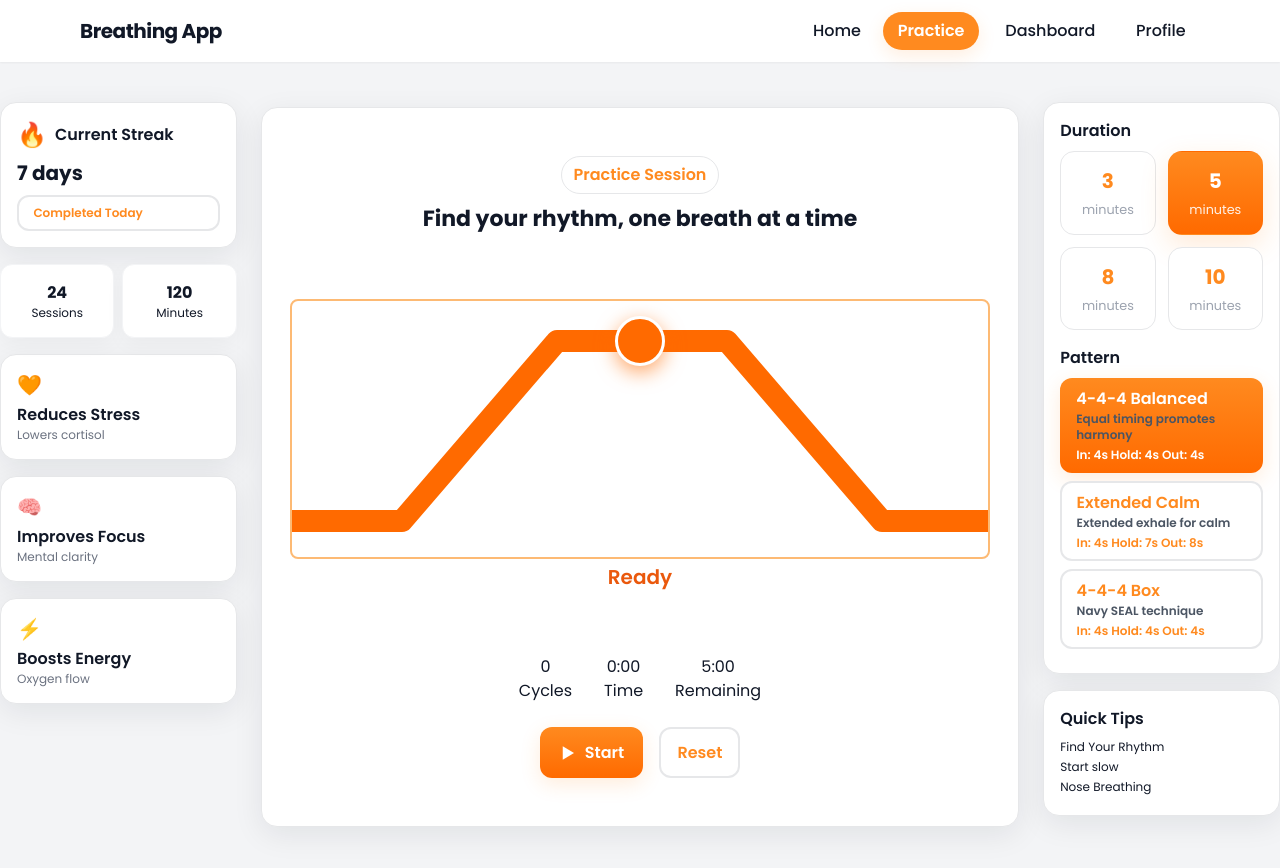
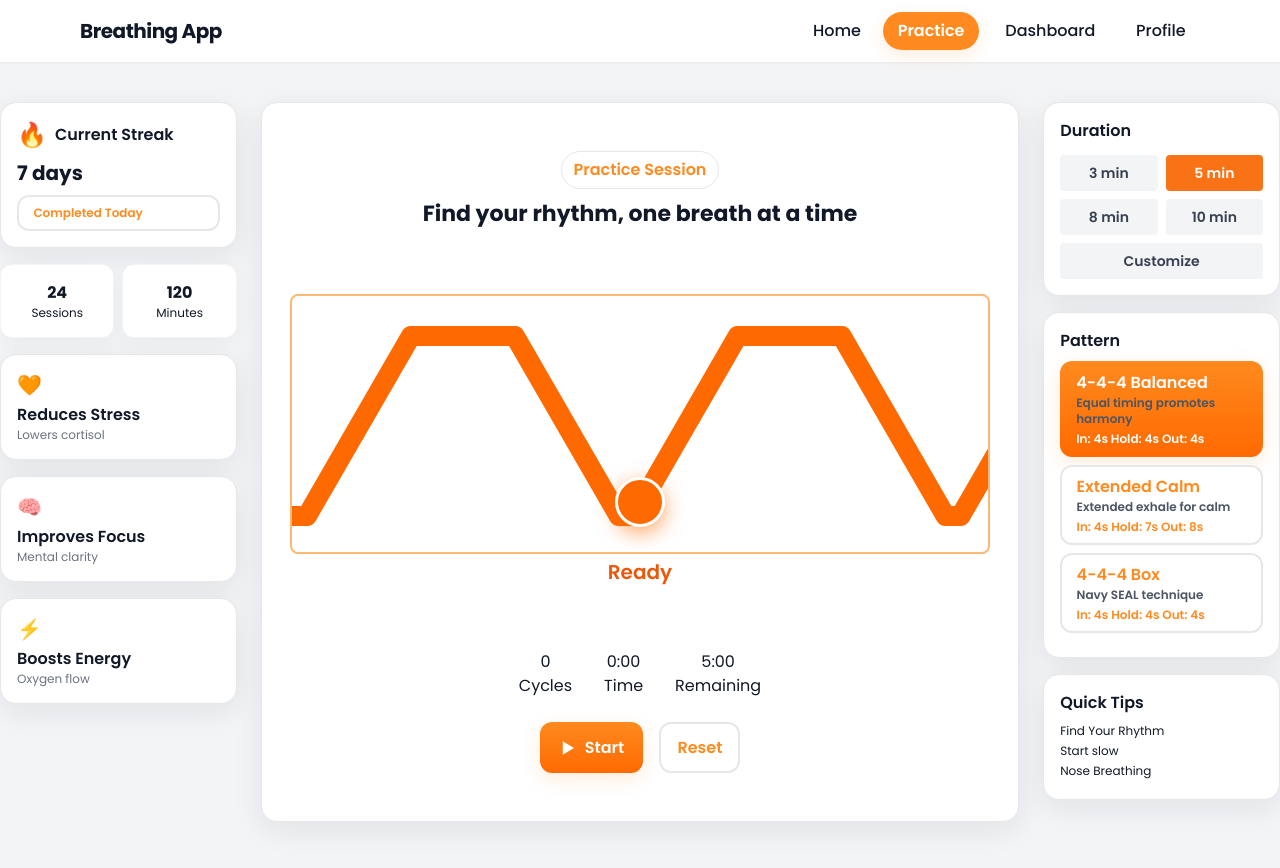
Before and after one commit to MH-Mubin/breathing-app, a React (Vite) app in the folder frontend/: page /practice in a window 1280 px wide. Shown: the top 868 px of the page. Built offline with nearby package versions, Linux system fonts and the light colour scheme.

Commit message:
breathing container ready and getting Duration section ready

```diff
--- a/frontend/src/components/BreathingSession.jsx
+++ b/frontend/src/components/BreathingSession.jsx
@@ -34,6 +34,10 @@ export default function BreathingSession() {
   const [cycle, setCycle] = useState(0);
   const [remaining, setRemaining] = useState(5 * 60);
   const [paused, setPaused] = useState(false);
+  const [showCustomInput, setShowCustomInput] = useState(false);
+  const [customDuration, setCustomDuration] = useState("");
+  const [customDurationValue, setCustomDurationValue] = useState(null);
+  const [validationError, setValidationError] = useState("");
 
   const handleStart = () => {
     setRunning(true);
@@ -54,6 +58,39 @@ export default function BreathingSession() {
     setPaused(false);
     setCycle(0);
     setRemaining(duration * 60);
+  };
+
+  const validateInput = (value) => {
+    if (!value || value.trim() === "") {
+      setValidationError("");
+      return false;
+    }
+
+    const numValue = parseInt(value, 10);
+    if (isNaN(numValue) || numValue <= 0 || numValue > 60) {
+      setValidationError("Please enter a valid number between 1-60");
+      return false;
+    }
+
+    setValidationError("");
+    return true;
+  };
+
+  const handleCustomDuration = () => {
+    const customValue = parseInt(customDuration, 10);
+
+    if (isNaN(customValue) || customValue <= 0 || customValue > 60) {
+      setValidationError("Please enter a valid number between 1-60");
+      return;
+    }
+
+    // Valid input - create custom duration button
+    setCustomDurationValue(customValue);
+    setDuration(customValue);
+    if (!running) setRemaining(customValue * 60);
+    setCustomDuration("");
+    setShowCustomInput(false);
+    setValidationError("");
   };
 
   return (
@@ -205,25 +242,103 @@ export default function BreathingSession() {
       {/* Right Panel */}
       <aside className="md:col-span-1">
         <div className="card p-4 mb-4">
-          <div className="font-semibold mb-2">Duration</div>
-          <div className="grid grid-cols-2 gap-2 mb-4 duration-grid">
+          <div className="font-semibold mb-3">Duration</div>
+
+          {/* 2x2 Grid for preset durations */}
+          <div className="grid grid-cols-2 gap-2 mb-2">
             {durations.map((d) => (
               <button
                 key={d}
                 className={
-                  duration === d ? "duration-card active" : "duration-card"
+                  duration === d && !showCustomInput
+                    ? "px-3 py-2 rounded bg-orange-500 text-white font-semibold text-sm hover:bg-orange-600 transition"
+                    : "px-3 py-2 rounded bg-gray-100 text-gray-700 font-semibold text-sm hover:bg-gray-200 transition"
                 }
                 onClick={() => {
                   setDuration(d);
+                  setShowCustomInput(false);
                   if (!running) setRemaining(d * 60);
                 }}
-                aria-pressed={duration === d}
+                aria-pressed={duration === d && !showCustomInput}
               >
-                <div className="minutes">{d}</div>
-                <div className="label">minutes</div>
+                {d} min
               </button>
             ))}
           </div>
+
+          {/* Customize button - always visible */}
+          <button
+            className={
+              showCustomInput
+                ? "w-full px-3 py-2 rounded bg-orange-500 text-white font-semibold text-sm hover:bg-orange-600 transition"
+                : "w-full px-3 py-2 rounded bg-gray-100 text-gray-700 font-semibold text-sm hover:bg-gray-200 transition"
+            }
+            onClick={() => {
+              setShowCustomInput(true);
+            }}
+          >
+            Customize
+          </button>
+
+          {/* Custom input field or Custom duration button */}
+          {showCustomInput ? (
+            <div className="w-full mt-2">
+              <div className="flex gap-2 w-full">
+                <input
+                  type="text"
+                  inputMode="numeric"
+                  value={customDuration}
+                  onChange={(e) => {
+                    const value = e.target.value.replace(/[^0-9]/g, "");
+                    setCustomDuration(value);
+                    validateInput(value);
+                  }}
+                  onKeyDown={(e) => {
+                    if (e.key === "Enter" && customDuration && !validationError) {
+                      handleCustomDuration();
+                    }
+                  }}
+                  placeholder="1-60"
+                  className={`flex-1 min-w-0 px-3 py-2 border rounded text-sm focus:outline-none focus:ring-2 ${
+                    validationError
+                      ? "border-red-500 focus:ring-red-500"
+                      : "border-gray-300 focus:ring-orange-500"
+                  }`}
+                />
+                <button
+                  onClick={handleCustomDuration}
+                  disabled={!customDuration || !!validationError}
+                  className={`px-4 py-2 rounded text-sm font-semibold transition whitespace-nowrap ${
+                    !customDuration || validationError
+                      ? "bg-gray-300 text-gray-500 cursor-not-allowed"
+                      : "bg-orange-500 text-white hover:bg-orange-600"
+                  }`}
+                >
+                  Apply
+                </button>
+              </div>
+              {validationError && (
+                <p className="text-red-500 text-xs mt-1">{validationError}</p>
+              )}
+            </div>
+          ) : customDurationValue ? (
+            <button
+              className={
+                duration === customDurationValue
+                  ? "w-full px-3 py-2 rounded bg-orange-500 text-white font-semibold text-sm hover:bg-orange-600 transition mt-2"
+                  : "w-full px-3 py-2 rounded bg-gray-100 text-gray-700 font-semibold text-sm hover:bg-gray-200 transition mt-2"
+              }
+              onClick={() => {
+                setDuration(customDurationValue);
+                if (!running) setRemaining(customDurationValue * 60);
+              }}
+            >
+              {customDurationValue} min
+            </button>
+          ) : null}
+        </div>
+
+        <div className="card p-4 mb-4">
           <div className="font-semibold mb-2">Pattern</div>
           {patterns.map((p) => (
             <div
--- a/frontend/src/components/BreathingVisualizer.jsx
+++ b/frontend/src/components/BreathingVisualizer.jsx
@@ -1,4 +1,4 @@
-import React, { useEffect, useState, useRef } from "react";
+import { useEffect, useRef, useState } from "react";
 
 // Ball animates along three lines: up (inhale, 60deg), straight (hold), down (exhale, -60deg)
 export default function BreathingVisualizer({
@@ -101,91 +101,96 @@ export default function BreathingVisualizer({
     };
   }, [running, pattern, onCycle, onRemaining]);
 
-  // Ball position logic for segmented path
-  // Path: left leg up, top straight line (hold), right leg down
-  // SVG coordinates: centered shape with flat top - tight viewBox
-  const viewWidth = 700,
-    viewHeight = 260;
-  const centerX = viewWidth / 2; // Center horizontally
-  const bottomY = 220; // Bottom position (with clearance)
-  const topY = 40; // Top position (with clearance)
-  const legWidth = 240; // Width of each leg from center
-  const topWidth = 170; // Width of flat top section
+  // Zigzag wave path with 60-degree diagonals and proper proportions
+  const viewWidth = 700;
+  const viewHeight = 260;
+  const padding = 40;
 
-  // Left leg bottom, left top, right top, right leg bottom
-  const x1 = centerX - topWidth / 2,
-    y1 = topY; // Left top
-  const x2 = centerX + topWidth / 2,
-    y2 = topY; // Right top
-  const x3 = centerX + legWidth,
-    y3 = bottomY; // Right leg bottom
-  const x0 = centerX - legWidth,
-    y0 = bottomY; // Left leg bottom
+  // Calculate dimensions for 60-degree angle
+  const availableHeight = viewHeight - (2 * padding); // 180px
+  const topY = padding;
+  const bottomY = viewHeight - padding;
 
-  // Add horizontal straight lines extending outward from both leg bottoms
-  // Calculate how much space is available on each side
-  const leftSpace = x0; // Space from left edge (0) to x0
-  const rightSpace = viewWidth - x3; // Space from x3 to right edge (viewWidth)
+  // For 60-degree angle: horizontal distance = height / tan(60°)
+  // tan(60°) = √3 ≈ 1.732
+  const diagonalHorizontal = availableHeight / Math.sqrt(3); // ~104px
+  const diagonalLength = Math.sqrt(diagonalHorizontal ** 2 + availableHeight ** 2); // ~208px
 
-  // Extend as much as possible without going outside the container
-  const x0Left = 0; // Extend to the left edge
-  const x3Right = viewWidth; // Extend to the right edge
+  // Top horizontal line = 50% of diagonal length
+  const topHorizontalLength = diagonalLength * 0.5; // ~104px
 
-  // Calculate animation offset based on phase and progress
-  // The shape moves left continuously with seamless looping
-  const totalCycleWidth = viewWidth; // One complete cycle moves exactly one viewWidth
+  // Bottom horizontal line (small connector)
+  const bottomHorizontalLength = 15; // Small line at valleys
 
-  // Calculate total progress through one complete breathing cycle (0 to 1)
+  // One complete wave cycle width
+  const cycleWidth = bottomHorizontalLength + diagonalHorizontal + topHorizontalLength + diagonalHorizontal;
+
+  // Calculate how many complete cycles fit, then add extra for seamless loop
+  const numCycles = Math.ceil(viewWidth / cycleWidth) + 2;
+
+  // Build the zigzag path
+  const points = [];
+  let currentX = 0;
+
+  for (let i = 0; i < numCycles; i++) {
+    // Start at bottom
+    points.push({ x: currentX, y: bottomY });
+
+    // Small horizontal line at bottom
+    currentX += bottomHorizontalLength;
+    points.push({ x: currentX, y: bottomY });
+
+    // Diagonal up (45 degrees)
+    currentX += diagonalHorizontal;
+    points.push({ x: currentX, y: topY });
+
+    // Horizontal line at top
+    currentX += topHorizontalLength;
+    points.push({ x: currentX, y: topY });
+
+    // Diagonal down (45 degrees)
+    currentX += diagonalHorizontal;
+    points.push({ x: currentX, y: bottomY });
+  }
+
+  // Create path string
+  const pathD = points.map((p, i) => `${i === 0 ? 'M' : 'L'} ${p.x} ${p.y}`).join(' ');
+
+  // Calculate animation offset
   const totalPhaseDuration = pattern.inhale + pattern.hold + pattern.exhale;
   let cycleProgress = 0;
 
   if (phase === "inhale") {
     cycleProgress = (progress * pattern.inhale) / totalPhaseDuration;
   } else if (phase === "hold") {
-    cycleProgress =
-      (pattern.inhale + progress * pattern.hold) / totalPhaseDuration;
+    cycleProgress = (pattern.inhale + progress * pattern.hold) / totalPhaseDuration;
   } else if (phase === "exhale") {
-    cycleProgress =
-      (pattern.inhale + pattern.hold + progress * pattern.exhale) /
-      totalPhaseDuration;
+    cycleProgress = (pattern.inhale + pattern.hold + progress * pattern.exhale) / totalPhaseDuration;
   }
 
-  // Move one full viewWidth per cycle for seamless loop
-  // This keeps the position even when paused (doesn't reset to 0)
-  const animationOffset = cycleProgress * totalCycleWidth;
+  // Animation moves by one complete cycle width
+  const animationOffset = cycleProgress * cycleWidth;
+  const centerX = viewWidth / 2;
 
-  // Path: Start from far left, go to left leg bottom, up to left top, across top, down to right leg bottom, extend right
-  const pathD = `M ${x0Left} ${y0} L ${x0} ${y0} L ${x1} ${y1} L ${x2} ${y2} L ${x3} ${y3} L ${x3Right} ${y3}`;
+  // Find ball position along the path
+  const pathPosition = (centerX + animationOffset) % cycleWidth;
 
-  // Calculate circle Y position based on where the line is at center X
-  // The shape repeats every viewWidth, so we work with positions relative to one shape cycle
-  const offset = animationOffset % viewWidth;
+  // Calculate ball Y position based on where we are in the cycle
+  let circleY = bottomY;
 
-  // Calculate the X position in the "virtual" coordinate space where the shape at centerX is located
-  // Since the shape moves left, we need to find the local X within the shape that's currently at centerX
-  const localX = (centerX + offset) % viewWidth;
+  for (let i = 0; i < points.length - 1; i++) {
+    const p1 = points[i];
+    const p2 = points[i + 1];
 
-  // Now determine Y based on which segment localX falls into
-  let circleY;
+    // Normalize positions to cycle width for comparison
+    const p1X = p1.x % cycleWidth;
+    const p2X = p2.x % cycleWidth;
 
-  // Check which segment localX is in
-  if (localX <= x0) {
-    // Left horizontal segment
-    circleY = y0;
-  } else if (localX <= x1) {
-    // Left diagonal (going up from y0 to y1)
-    const segmentProgress = (localX - x0) / (x1 - x0);
-    circleY = y0 + (y1 - y0) * segmentProgress;
-  } else if (localX <= x2) {
-    // Top flat segment
-    circleY = y1;
-  } else if (localX <= x3) {
-    // Right diagonal (going down from y2 to y3)
-    const segmentProgress = (localX - x2) / (x3 - x2);
-    circleY = y2 + (y3 - y2) * segmentProgress;
-  } else {
-    // Right horizontal segment
-    circleY = y3;
+    if (pathPosition >= p1X && pathPosition <= p2X) {
+      const segmentProgress = (pathPosition - p1X) / (p2X - p1X);
+      circleY = p1.y + (p2.y - p1.y) * segmentProgress;
+      break;
+    }
   }
 
   return (
@@ -202,50 +207,20 @@ export default function BreathingVisualizer({
           }}
         >
           <svg
-            width={viewWidth * 3}
+            width={currentX}
             height={viewHeight}
-            viewBox={`0 0 ${viewWidth * 3} ${viewHeight}`}
+            viewBox={`0 0 ${currentX} ${viewHeight}`}
             style={{
               display: "block",
-              transform: `translateX(-${animationOffset % viewWidth}px)`,
+              transform: `translateX(-${animationOffset % cycleWidth}px)`,
               willChange: "transform",
             }}
           >
-            {/* First instance of shape */}
+            {/* Render the continuous zigzag path */}
             <path
               d={pathD}
               stroke="#ff6a00"
-              strokeWidth="22"
-              strokeLinecap="round"
-              strokeLinejoin="round"
-              fill="none"
-            />
-
-            {/* Second instance (for seamless loop) - offset by shape width */}
-            <path
-              d={`M ${x0Left + viewWidth} ${y0} L ${x0 + viewWidth} ${y0} L ${
-                x1 + viewWidth
-              } ${y1} L ${x2 + viewWidth} ${y2} L ${x3 + viewWidth} ${y3} L ${
-                x3Right + viewWidth
-              } ${y3}`}
-              stroke="#ff6a00"
-              strokeWidth="22"
-              strokeLinecap="round"
-              strokeLinejoin="round"
-              fill="none"
-            />
-
-            {/* Third instance (for seamless loop) */}
-            <path
-              d={`M ${x0Left + viewWidth * 2} ${y0} L ${
-                x0 + viewWidth * 2
-              } ${y0} L ${x1 + viewWidth * 2} ${y1} L ${
-                x2 + viewWidth * 2
-              } ${y2} L ${x3 + viewWidth * 2} ${y3} L ${
-                x3Right + viewWidth * 2
-              } ${y3}`}
-              stroke="#ff6a00"
-              strokeWidth="22"
+              strokeWidth="20"
               strokeLinecap="round"
               strokeLinejoin="round"
               fill="none"
@@ -264,7 +239,7 @@ export default function BreathingVisualizer({
             </defs>
           </svg>
 
-          {/* Circle that stays horizontally centered but moves vertically with the line */}
+          {/* Circle that stays horizontally centered but moves vertically along the zigzag */}
           <div
             style={{
               position: "absolute",
@@ -278,6 +253,7 @@ export default function BreathingVisualizer({
               boxShadow: "0 6px 20px rgba(255, 106, 0, 0.6)",
               border: "3px solid #fff",
               zIndex: 10,
+              transition: "top 0.05s linear",
             }}
           />
         </div>
```
Also changed, not shown: frontend/src/App.jsx (+4 -4 lines), 1 other file (tests, documents, lock files or other folders).
